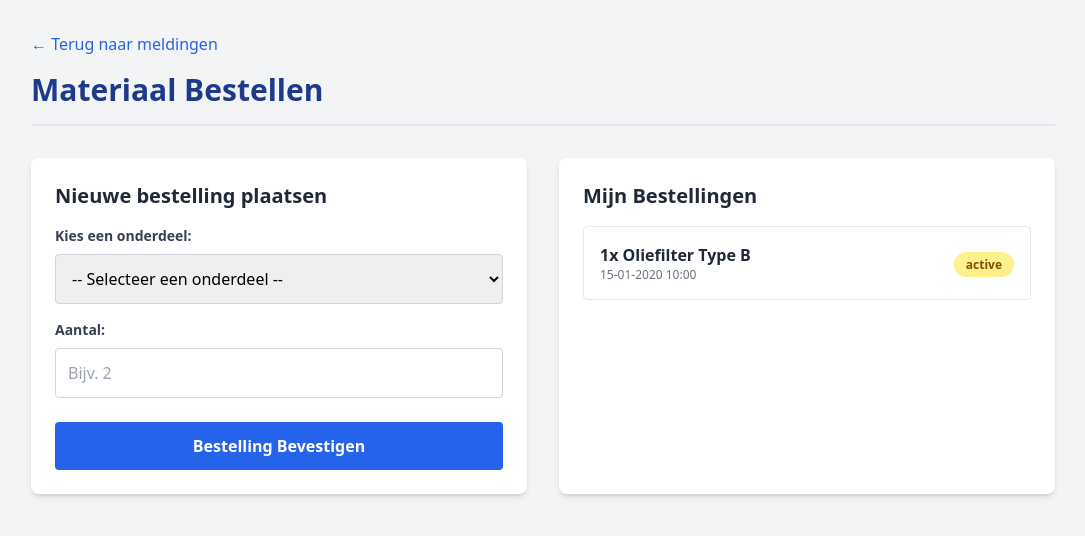
After one commit to kulsoom0704/Aquafin-programming-project, a Laravel app: page /materiaal/bestellen in a window 1280 px wide. The commit adds this page. Shown: the top 536 px of the page, without its empty margins (97-1182 px from the left). Run offline with Laravel 12, Linux system fonts and the light colour scheme; data comes from the database, SQL or seed files in the repository; tables that the repository leaves empty hold one stand-in row (values such as "Sample post"); some libraries are stand-ins or nearby versions.

Commit message:
feat: voltooiing User Story - materiaalbestelling en voorraadbeheer

```diff
--- a/app/Http/Controllers/InstallatieController.php
+++ b/app/Http/Controllers/InstallatieController.php
@@ -6,15 +6,21 @@ use Illuminate\Http\Request;
 use App\Models\Installatie;
 use App\Models\Melding;
 use App\Models\Notitie;
+use App\Models\User;
+use App\Models\Onderdeel;  // NIEUW: Geïmporteerd voor materiaalbestellingen
+use App\Models\Bestelling; // NIEUW: Geïmporteerd voor materiaalbestellingen
 use Carbon\Carbon;
-use App\Models\User;
 
 class InstallatieController extends Controller
 {
+    /*
+    |--------------------------------------------------------------------------
+    | User Story 1: Onderhoudsmeldingen Dashboard
+    |--------------------------------------------------------------------------
+    */
     public function meldingen()
     {
         try {
-
             $actieveTechniekerId = 1;
             $installaties = Installatie::where('technieker_id', $actieveTechniekerId)->get();
             $meldingenLijst = collect();
@@ -47,7 +53,6 @@ class InstallatieController extends Controller
             }
 
             $meldingen = $meldingenLijst->sortByDesc('dagen_te_laat');
-
             $huidigeTechnieker = User::find($actieveTechniekerId)->name;
 
             return view('technieker.meldingen', compact('meldingen', 'huidigeTechnieker'));
@@ -60,10 +65,15 @@ class InstallatieController extends Controller
         }
     }
 
-    // Fonction pour afficher le profil de la machine et son Logbook
+    /*
+    |--------------------------------------------------------------------------
+    | User Story 2: Logboek (Detailpagina & Notities)
+    |--------------------------------------------------------------------------
+    */
+
+    // Weergave van het installatieprofiel en de historiek
     public function show($id)
     {
-        // On cherche la machine avec ses notes (triées de la plus récente à la plus ancienne) et le nom des techniciens
         $installatie = Installatie::with(['notities' => function($query) {
             $query->latest();
         }, 'notities.technieker'])->findOrFail($id);
@@ -71,19 +81,71 @@ class InstallatieController extends Controller
         return view('technieker.logboek', compact('installatie'));
     }
 
+    // Validatie en opslag van een nieuwe interventienotitie
     public function storeNotitie(Request $request, $id)
     {
         $request->validate([
             'opmerking' => 'required|string|min:3'
         ]);
 
+        $installatie = Installatie::findOrFail($id);
 
         Notitie::create([
             'installatie_id' => $id,
-            'user_id' => 1,
+            'user_id' => 1, // Lukas
             'opmerking' => $request->opmerking
         ]);
 
-        return redirect()->route('installatie.show', $id)->with('success', 'Notitie succesvol toegevoegd aan het logboek.');
+        // Logische update: De laatste onderhoudsdatum wordt direct naar NU gezet
+        $installatie->update([
+            'laatste_onderhoud_datum' => Carbon::now()
+        ]);
+
+        return redirect()->route('installatie.show', $id)->with('success', 'Notitie succesvol toegevoegd en installatie bijgewerkt.');
+    }
+
+    /*
+    |--------------------------------------------------------------------------
+    | User Story 3: Materiaalbestellingen (Nieuw)
+    |--------------------------------------------------------------------------
+    */
+
+    // Toon het bestelformulier met de beschikbare onderdelen en bestelhistoriek
+    public function showBestelformulier()
+    {
+        $onderdelen = Onderdeel::all();
+        $bestellingen = Bestelling::with('onderdeel')->latest()->get();
+
+        return view('technieker.bestellen', compact('onderdelen', 'bestellingen'));
+    }
+
+    // Controleer de voorraad en registreer de bestelling
+    public function storeBestelling(Request $request)
+    {
+        // 1. Gegevens valideren
+        $request->validate([
+            'onderdeel_id' => 'required|exists:onderdelen,id',
+            'aantal' => 'required|integer|min:1'
+        ]);
+
+        $onderdeel = Onderdeel::findOrFail($request->onderdeel_id);
+
+        // 2. Voorraad en beschikbaarheid controleren (Scenario 2)
+        if ($onderdeel->voorraad < $request->aantal) {
+            return redirect()->back()->with('error', "Bestelling mislukt: Er zijn slechts {$onderdeel->voorraad} stuks van '{$onderdeel->naam}' beschikbaar.");
+        }
+
+        // 3. Bestelling registreren (Scenario 1)
+        Bestelling::create([
+            'user_id' => 1, // Lukas
+            'onderdeel_id' => $onderdeel->id,
+            'aantal' => $request->aantal,
+            'status' => 'In behandeling' // Status beheren
+        ]);
+
+        // 4. Voorraad fysiek verminderen in de database
+        $onderdeel->decrement('voorraad', $request->aantal);
+
+        return redirect()->back()->with('success', "Bestelling succesvol geregistreerd voor {$request->aantal}x {$onderdeel->naam}.");
     }
 }
--- /dev/null
+++ b/app/Models/Bestelling.php
@@ -0,0 +1,23 @@
+<?php
+
+namespace App\Models;
+
+use Illuminate\Database\Eloquent\Model;
+
+class Bestelling extends Model
+{
+
+    protected $table = 'bestellingen';
+
+    protected $fillable = ['user_id', 'onderdeel_id', 'aantal', 'status'];
+
+    public function onderdeel()
+    {
+        return $this->belongsTo(Onderdeel::class);
+    }
+
+    public function technieker()
+    {
+        return $this->belongsTo(User::class, 'user_id');
+    }
+}
--- /dev/null
+++ b/app/Models/Onderdeel.php
@@ -0,0 +1,18 @@
+<?php
+
+namespace App\Models;
+
+use Illuminate\Database\Eloquent\Model;
+
+class Onderdeel extends Model
+{
+
+    protected $table = 'onderdelen';
+
+    protected $fillable = ['naam', 'voorraad'];
+
+    public function bestellingen()
+    {
+        return $this->hasMany(Bestelling::class);
+    }
+}
--- /dev/null
+++ b/resources/views/technieker/bestellen.blade.php
@@ -0,0 +1,97 @@
+<!DOCTYPE html>
+<html lang="nl">
+<head>
+    <meta charset="UTF-8">
+    <meta name="viewport" content="width=device-width, initial-scale=1.0">
+    <title>Materiaal Bestellen - Aquafin</title>
+    <script src="https://cdn.tailwindcss.com"></script>
+</head>
+<body class="bg-gray-100 p-8">
+
+    <div class="max-w-5xl mx-auto">
+
+        <a href="{{ route('technieker.meldingen') }}" class="text-blue-600 hover:underline mb-4 inline-block">&larr; Terug naar meldingen</a>
+
+        <div class="flex justify-between items-center mb-8 border-b-2 border-gray-200 pb-4">
+            <h1 class="text-3xl font-bold text-blue-900">Materiaal Bestellen</h1>
+        </div>
+
+        @if(session('success'))
+            <div class="bg-green-100 border border-green-400 text-green-700 p-4 rounded mb-6 font-medium">
+                {{ session('success') }}
+            </div>
+        @endif
+
+        @if(session('error'))
+            <div class="bg-red-100 border border-red-400 text-red-700 p-4 rounded mb-6 font-medium">
+                {{ session('error') }}
+            </div>
+        @endif
+
+        @if($errors->any())
+            <div class="bg-red-100 border border-red-400 text-red-700 p-4 rounded mb-6">
+                {{ $errors->first() }}
+            </div>
+        @endif
+
+        <div class="grid grid-cols-1 md:grid-cols-2 gap-8">
+
+            <div class="bg-white p-6 rounded-lg shadow-md h-fit">
+                <h2 class="text-xl font-bold text-gray-800 mb-4">Nieuwe bestelling plaatsen</h2>
+
+                <form action="{{ route('materiaal.store') }}" method="POST">
+                    @csrf
+
+                    <div class="mb-4">
+                        <label class="block text-gray-700 text-sm font-bold mb-2" for="onderdeel_id">Kies een onderdeel:</label>
+                        <select name="onderdeel_id" id="onderdeel_id" class="w-full border border-gray-300 rounded p-3 focus:outline-none focus:border-blue-500" required>
+                            <option value="" disabled selected>-- Selecteer een onderdeel --</option>
+                            @foreach($onderdelen as $onderdeel)
+                                <option value="{{ $onderdeel->id }}">
+                                    {{ $onderdeel->naam }} (Voorraad: {{ $onderdeel->voorraad }})
+                                </option>
+                            @endforeach
+                        </select>
+                    </div>
+
+                    <div class="mb-6">
+                        <label class="block text-gray-700 text-sm font-bold mb-2" for="aantal">Aantal:</label>
+                        <input type="number" name="aantal" id="aantal" min="1" class="w-full border border-gray-300 rounded p-3 focus:outline-none focus:border-blue-500" placeholder="Bijv. 2" required>
+                    </div>
+
+                    <button type="submit" class="w-full bg-blue-600 hover:bg-blue-700 text-white font-bold py-3 px-4 rounded transition duration-200">
+                        Bestelling Bevestigen
+                    </button>
+                </form>
+            </div>
+
+            <div class="bg-white p-6 rounded-lg shadow-md">
+                <h2 class="text-xl font-bold text-gray-800 mb-4">Mijn Bestellingen</h2>
+
+                @if($bestellingen->count() > 0)
+                    <div class="space-y-4">
+                        @foreach($bestellingen as $bestelling)
+                            <div class="border border-gray-200 rounded p-4 flex justify-between items-center">
+                                <div>
+                                    <p class="font-bold text-gray-800">{{ $bestelling->aantal }}x {{ $bestelling->onderdeel->naam }}</p>
+                                    <p class="text-xs text-gray-500">{{ $bestelling->created_at->format('d-m-Y H:i') }}</p>
+                                </div>
+                                <div>
+                                    <span class="bg-yellow-200 text-yellow-800 text-xs font-bold px-3 py-1 rounded-full">
+                                        {{ $bestelling->status }}
+                                    </span>
+                                </div>
+                            </div>
+                        @endforeach
+                    </div>
+                @else
+                    <p class="text-gray-500 italic">Je hebt nog geen materiaal besteld.</p>
+                @endif
+            </div>
+
+        </div>
+
+    </div>
+
+</body>
+</html>
--- a/resources/views/technieker/meldingen.blade.php
+++ b/resources/views/technieker/meldingen.blade.php
@@ -20,6 +20,11 @@
                 </div>
                 <span class="font-medium text-gray-700">Ingelogd als: {{ $huidigeTechnieker }}</span>
             </div>
+            <div class="mb-8">
+            <a href="{{ route('materiaal.bestellen') }}" class="inline-block bg-blue-900 hover:bg-blue-800 text-white font-bold py-2 px-6 rounded shadow">
+                + Materiaal Bestellen
+            </a>
+        </div>
             @endif
         </div>
 
--- a/routes/web.php
+++ b/routes/web.php
@@ -16,19 +16,21 @@ Route::get('/', function () {
 
 /*
 |--------------------------------------------------------------------------
-| Installaties & Logboek (InstallatieController)
+| Installaties, Logboek & Bestellingen (InstallatieController)
 |--------------------------------------------------------------------------
 */
 
 Route::controller(InstallatieController::class)->group(function () {
 
-    // 1. Dashboard: Overzicht van alle onderhoudsmeldingen
+
     Route::get('/technieker/meldingen', 'meldingen')->name('technieker.meldingen');
 
-    // 2. Detailpagina: Specifieke installatie en logboek bekijken
     Route::get('/installatie/{id}', 'show')->name('installatie.show');
 
-    // 3. Actie: Nieuwe notitie opslaan in het logboek
     Route::post('/installatie/{id}/notitie', 'storeNotitie')->name('notitie.store');
 
+    Route::get('/materiaal/bestellen', 'showBestelformulier')->name('materiaal.bestellen');
+
+    Route::post('/materiaal/bestellen', 'storeBestelling')->name('materiaal.store');
+
 });
```
Also changed, not shown: database/seeders/DatabaseSeeder.php (+7 -1 lines), database/migrations/2026_06_03_122151_create_onderdeels_table.php (added), database/migrations/2026_06_03_122428_create_bestellings_table.php (added).
